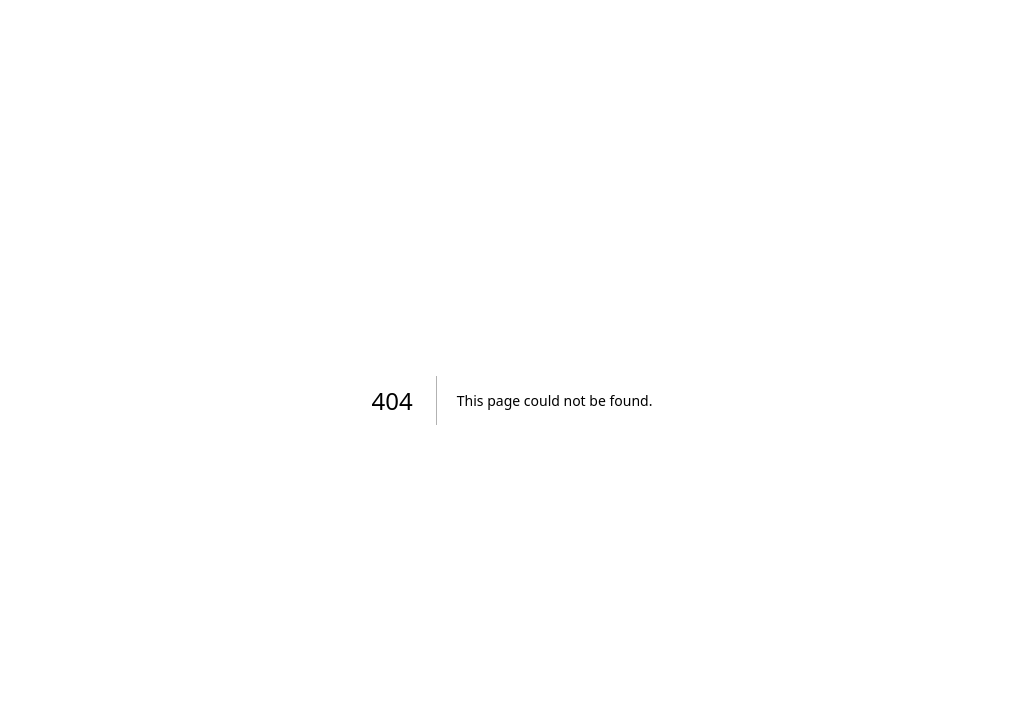
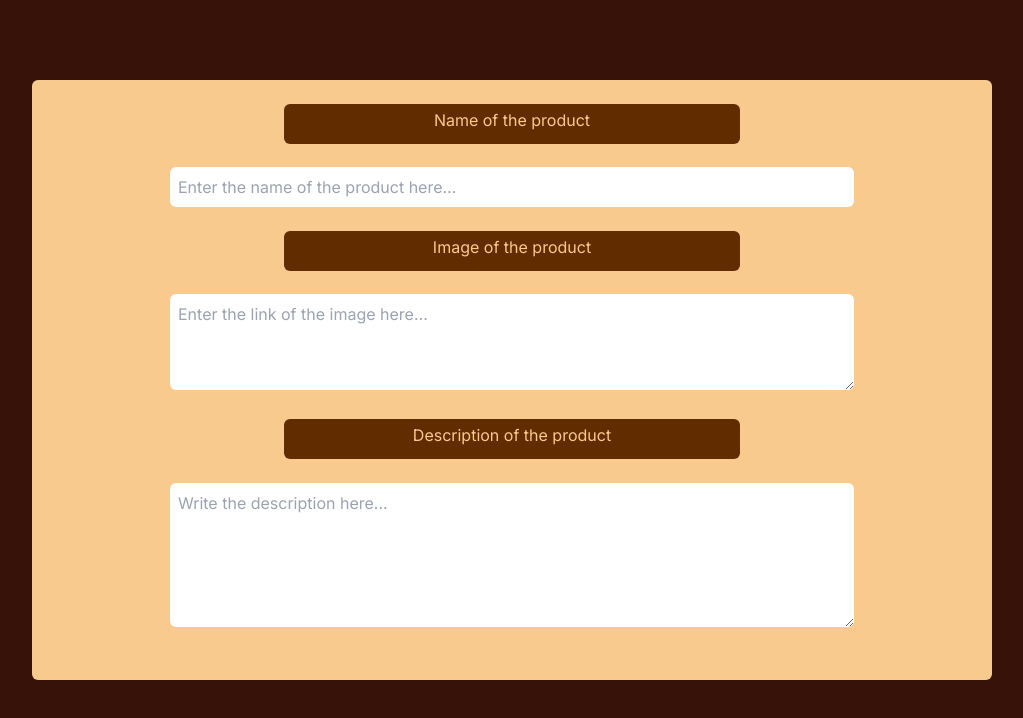
Before and after one commit to Widido1/ClothStore, a Next.js app: page /new-product in a window 1280 px wide. Before the commit this address had no page. Shown: the top 718 px of the page, without its empty margins (128-1151 px from the left). Built offline with nearby package versions, Linux system fonts and the light colour scheme.

Commit message:
Styling the components

```diff
--- /dev/null
+++ b/src/app/components/banner.jsx
@@ -0,0 +1,7 @@
+"use client";
+
+export default function Banner(){
+    return(
+        <div classname="bg-yellow-900 h-12">CozyBoys</div>
+    );
+}
--- /dev/null
+++ b/src/app/components/productForm.jsx
@@ -0,0 +1,29 @@
+"use client";
+
+export default function ProductForm(){
+
+    return(
+        <div className="h-screen">
+            <div className="container grid grid-cols-1 w-3/4 justify-self-center p-6 mx-auto my-20 h-3/4 text-center rounded-md theme1"  >
+                <div className="w-2/4 mx-auto theme2 h-10 rounded-md py-1">
+                    <h1 className="text-size">Name of the product</h1>
+                </div>
+                <div>
+                    <input placeholder="Enter the name of the product here..." className="w-3/4 mx-auto h-10 p-2 grid place-items-start rounded-md"/>
+                </div>
+                <div className="w-2/4 mx-auto theme2 h-10 rounded-md py-1">
+                    <h1>Image of the product</h1>
+                </div>
+                <div>
+                    <textarea type="url" placeholder="Enter the link of the image here..." className="w-3/4 mx-auto h-24 p-2 rounded-md"></textarea>
+                </div>
+                <div className="w-2/4 mx-auto theme2 h-10 rounded-md py-1">
+                    <h1>Description of the product</h1>
+                </div>
+                <div>
+                    <textarea type="text" placeholder="Write the description here..." className="w-3/4 mx-auto p-2 h-36 rounded-md"></textarea>
+                </div>
+            </div>
+        </div>
+    );
+}
--- a/src/app/components/productbox.jsx
+++ b/src/app/components/productbox.jsx
@@ -1,24 +1,30 @@
 "use client";
 import Image from "next/image";
-import { useState } from "react";
+import { useEffect, useState } from "react";
 
 export default function ProductBox(props) {
-    const [pName, setpName] = useState("default");
-    const [pImg, setpImg] = useState("default");
+    const [pName, setpName] = useState(props.name);
+    const [pImg, setpImg] = useState(props.img);
+
+    useEffect(()=>{
+        setpName(props.name);
+        setpImg(props.img);
+    },[props]);
+
 
     return(
-        <div className="flex-col justify-items-center text-center w-1/4 content-center bg-gray-700 text-gray-100">
-            <h1>Product Name</h1>
-            <div className="w-11/12 align-middle m-auto p-0">
+        <div className="flex-col justify-items-center text-center content-center space-y-10 rounded-md theme1">
+            <h1 className="font-bold text-lg italic">{pName}</h1>
+            <div className="w-11/12 align-middle p-0">
                 <Image
-                    src="https://i.pinimg.com/564x/39/37/f8/3937f80efde8846a96163054b0800838.jpg"
+                    src={pImg}
                     alt="buzo selección"
                     width={300}
                     height={300}
-                    className="max-h-50 max-w-32"
+                    className="h-1/2 w-1/2 mx-auto rounded-md"
                 />
             </div>
-            <p>Product text for the ProductBox component</p>
+            <p>{props.des}</p>
         </div>
     );
 }
--- a/src/app/globals.css
+++ b/src/app/globals.css
@@ -5,3 +5,16 @@
 Image {
   width: 600px;
 }
+
+.theme1{
+  background-color: rgb(248, 202, 142);
+  color: rgb(97, 44, 0);
+}
+.theme2{
+  background-color: rgb(97, 44, 0);
+  color: rgb(248, 202, 142);
+}
+
+body{
+  background-color:rgb(54, 18, 9);
+}
--- /dev/null
+++ b/src/app/new-product/page.js
@@ -0,0 +1,9 @@
+import ProductForm from "../components/productForm";
+
+export default function NewProduct(){
+    return(
+        <div>
+            <ProductForm/>
+        </div>
+    );
+}
--- a/src/app/page.js
+++ b/src/app/page.js
@@ -1,7 +1,23 @@
+import { prisma } from "@/libs/prisma"
 import ProductBox from "./components/productbox"
+import Banner from "./components/banner";
 
-export default function HomePage(){
+async function loadProducts(){
+  return await prisma.product.findMany();
+}
+
+export default async function HomePage(){
+  const products = await loadProducts();
+
   return(
-    <ProductBox/>
+    <div>
+      <Banner/>
+      <div className="container grid grid-cols-3 gap-1 self-center mx-auto" >
+        {products.map(product => (
+          <ProductBox key={product.id} name={product.name} img={product.img} des={product.description}/>
+        ))}
+      </div>
+    </div>
+
   )
 }
```
Also changed, not shown: 1 other file (tests, documents, lock files or other folders).
